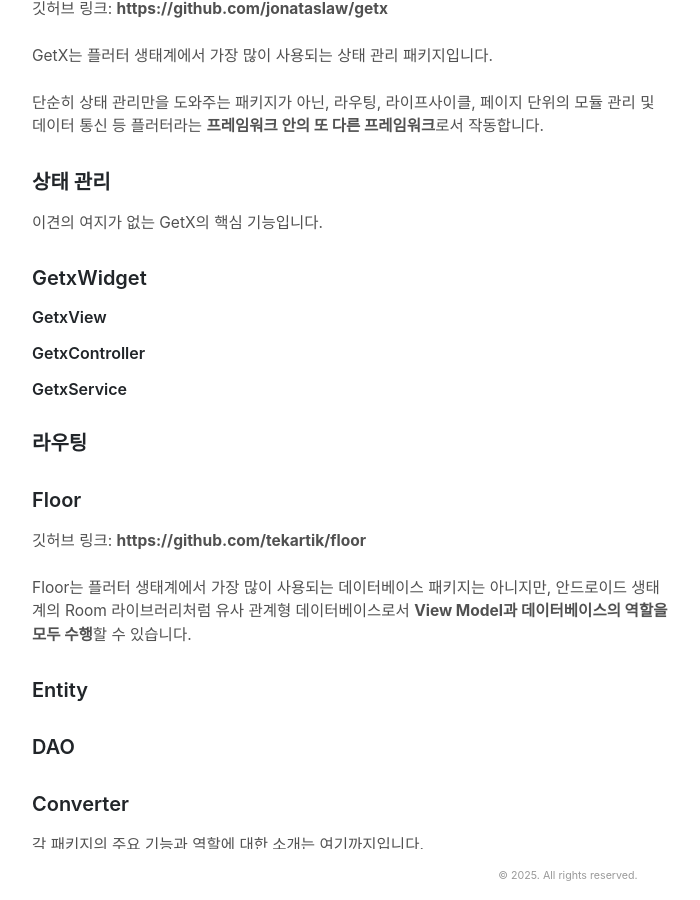
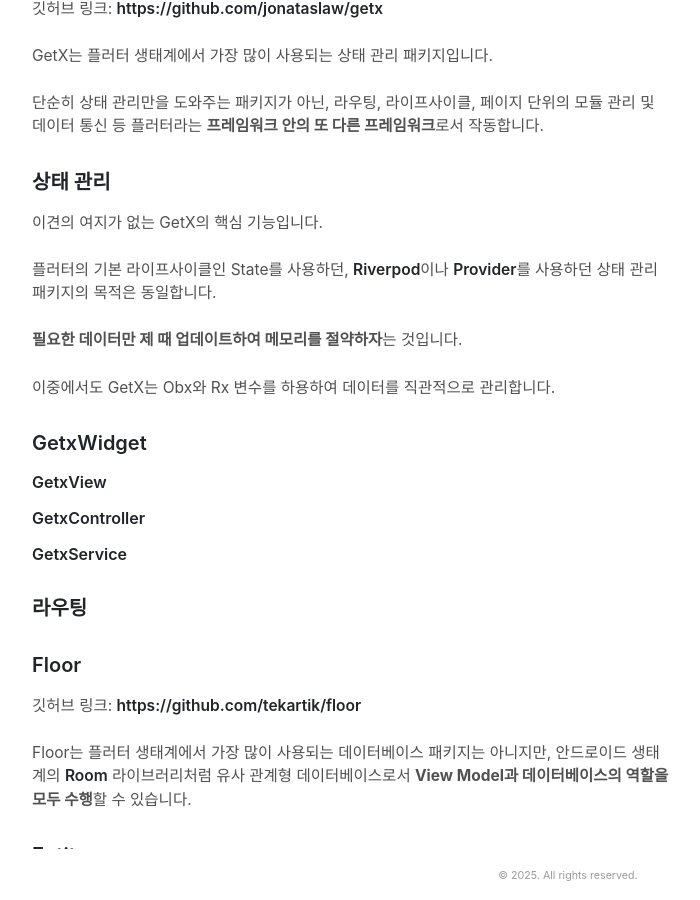
Before and after one commit to dc143cDev/dc143cDev.github.io, a Jekyll site: the page built from _posts/2024-12-07-base-architecture.md, in a window 1280 px wide and 900 px high, scrolled down 1321 px. Shown: the whole window, without its empty margins (288-988 px from the left). Built offline with Jekyll 4.4.1, drawn with Linux system fonts in a browser that asks for light colours; some web fonts are replaced; some of the changed lines change nothing that is shown.

Commit message:
Update 2024-12-07-base-architecture.md

```diff
--- a/_posts/2024-12-07-base-architecture.md
+++ b/_posts/2024-12-07-base-architecture.md
@@ -38,7 +38,7 @@
 ### GetX
 
 깃허브 링크:
-**https://github.com/jonataslaw/getx**
+**[https://github.com/jonataslaw/getx](https://github.com/jonataslaw/getx)**
 
 GetX는 플러터 생태계에서 가장 많이 사용되는 상태 관리 패키지입니다.
 
@@ -48,6 +48,14 @@
 ### 상태 관리
 
 이견의 여지가 없는 GetX의 핵심 기능입니다.
+
+플러터의 기본 라이프사이클인 State를 사용하던, [Riverpod](https://github.com/rrousselGit/riverpod)이나 [Provider](https://pub.dev/packages/provider)를 사용하던 상태 관리 패키지의 목적은 동일합니다.
+
+**필요한 데이터만 제 때 업데이트하여 메모리를 절약하자**는 것입니다.
+
+이중에서도 GetX는 Obx와 Rx 변수를 하용하여 데이터를 직관적으로 관리합니다.
+
+
 
 ### GetxWidget
 
@@ -62,9 +70,9 @@
 
 ### Floor
 깃허브 링크:
-**https://github.com/tekartik/floor**
+**[https://github.com/tekartik/floor](https://github.com/tekartik/floor)**
 
-Floor는 플러터 생태계에서 가장 많이 사용되는 데이터베이스 패키지는 아니지만, 안드로이드 생태계의 Room 라이브러리처럼 유사 관계형 데이터베이스로서 **View Model과 데이터베이스의 역할을 모두 수행**할 수 있습니다.
+Floor는 플러터 생태계에서 가장 많이 사용되는 데이터베이스 패키지는 아니지만, 안드로이드 생태계의 [Room](https://developer.android.com/training/data-storage/room) 라이브러리처럼 유사 관계형 데이터베이스로서 **View Model과 데이터베이스의 역할을 모두 수행**할 수 있습니다.
 
 ### Entity
 
```
